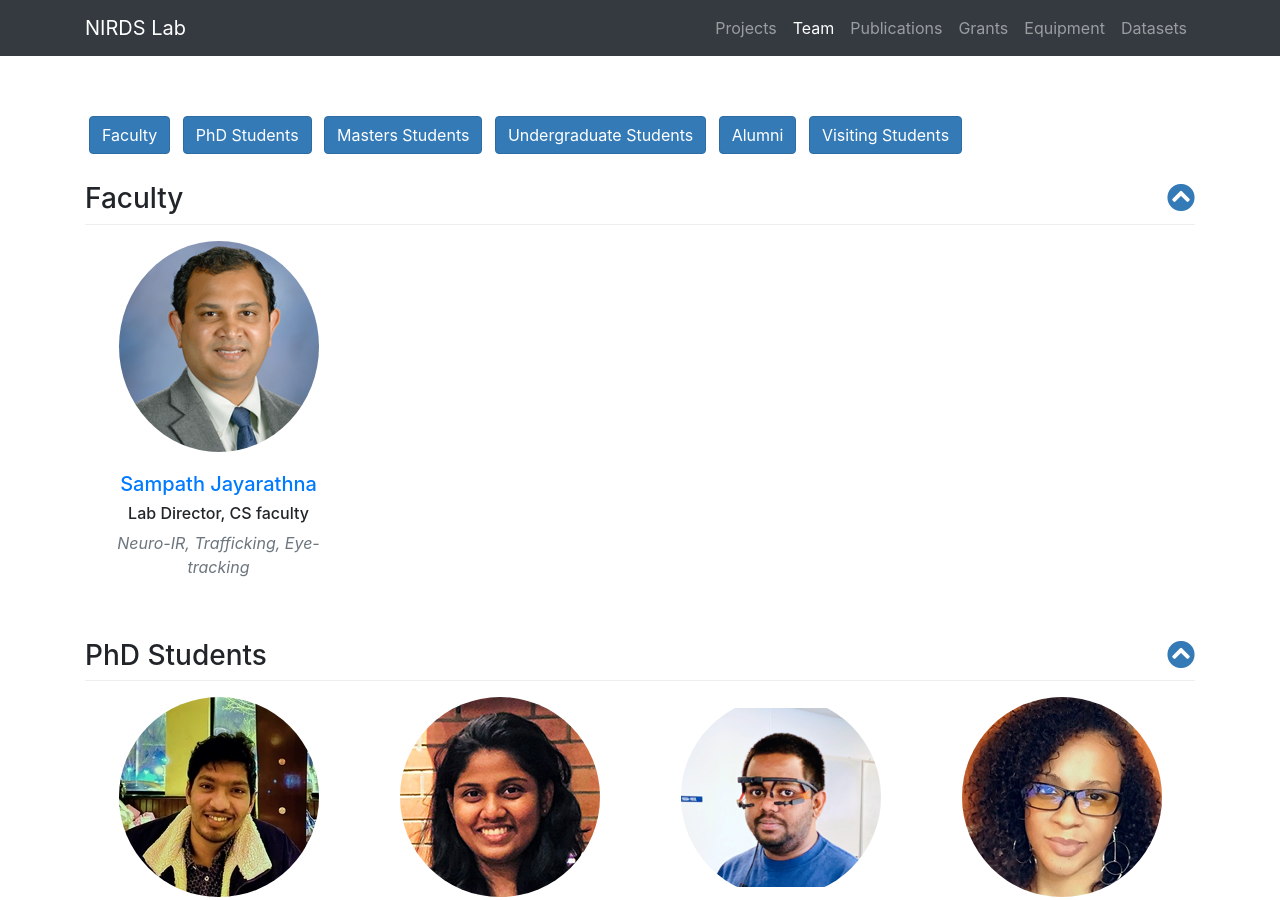
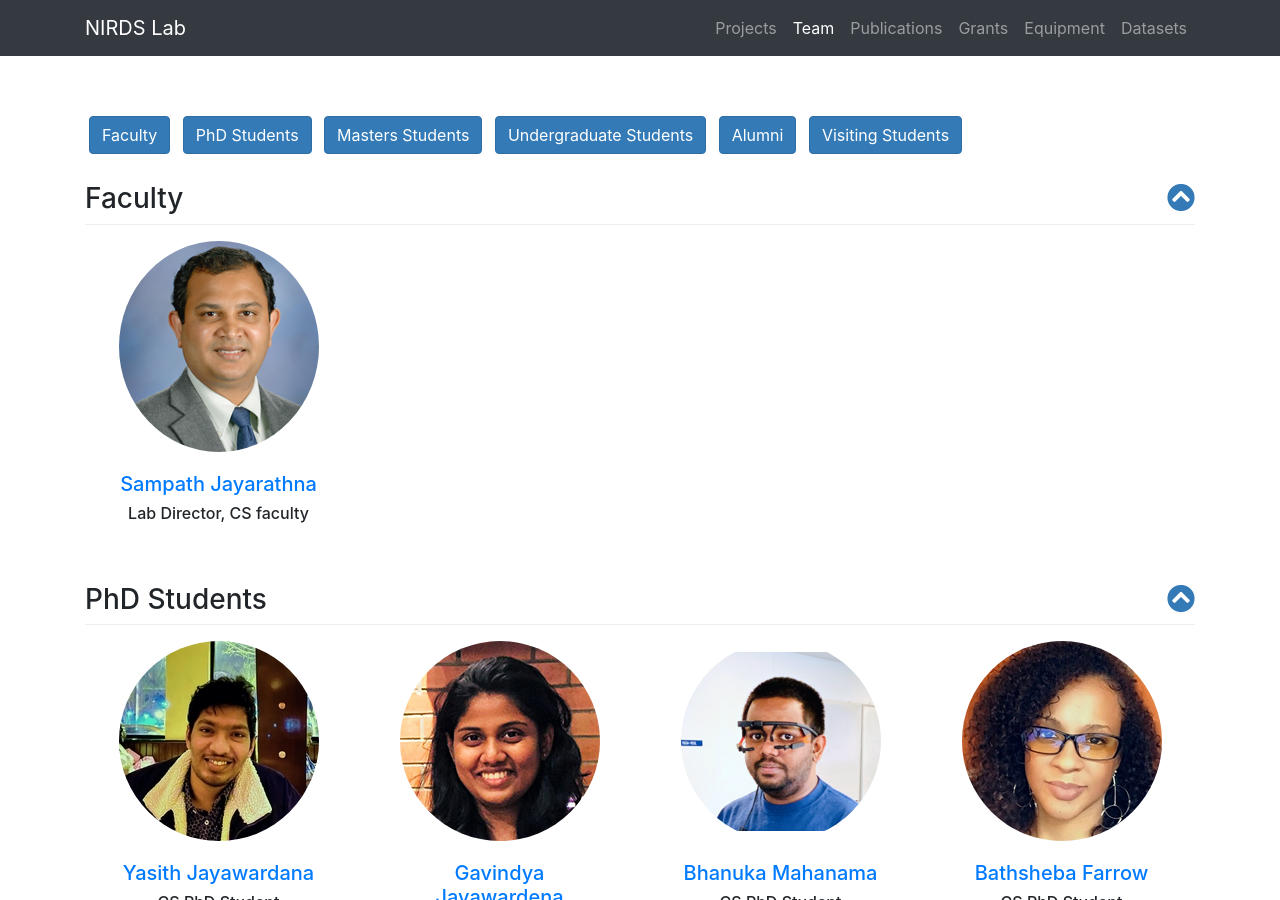
Before and after one commit to nirdslab/nirdslab.github.io, a Jekyll site: the page built from team.md, in a window 1280 px wide and 900 px high. Built offline with Jekyll 4.4.1, drawn with Linux system fonts in a browser that asks for light colours; nearby versions of some CDN libraries.

Commit message:
remove interest keywords from Dr. Sampath's profile

```diff
--- a/_data/members.yml
+++ b/_data/members.yml
@@ -1,7 +1,7 @@
 - name: "Sampath Jayarathna"
   img: "/assets/img/team/sampath.jpg"
   title: "Lab Director, CS faculty"
-  interests: "Neuro-IR, Trafficking, Eye-tracking"
+  interests: ""
   url: https://www.cs.odu.edu/~sampath/
   category: "Faculty"
 
```
